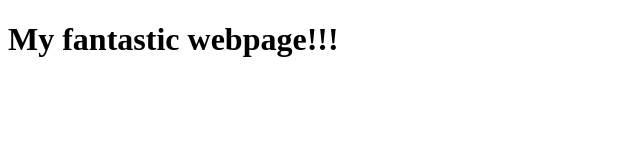
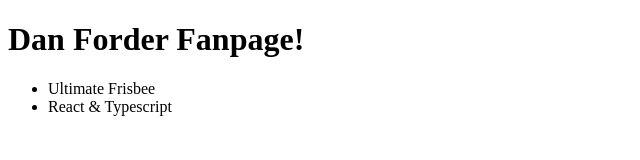
Before and after one commit to andynology/my-test-repo, a plain HTML site: page index.html in a window 1280 px wide. Shown: the whole page, without its empty margins (0-640 px from the left). Drawn offline with Linux system fonts and the light colour scheme.

Commit message:
Intial fanpage

```diff
--- a/index.html
+++ b/index.html
@@ -6,6 +6,10 @@
     <title>Document</title>
 </head>
 <body>
-    <h1>My fantastic webpage!!!</h1>
+    <h1>Dan Forder Fanpage!</h1>
+    <ul>
+        <li>Ultimate Frisbee</li>
+        <li>React & Typescript</li>
+    </ul>
 </body>
 </html>
--- a/paul.css
+++ b/paul.css
@@ -1,3 +1,3 @@
 * {
-    color: blue;
+    color: red;
 }
```
